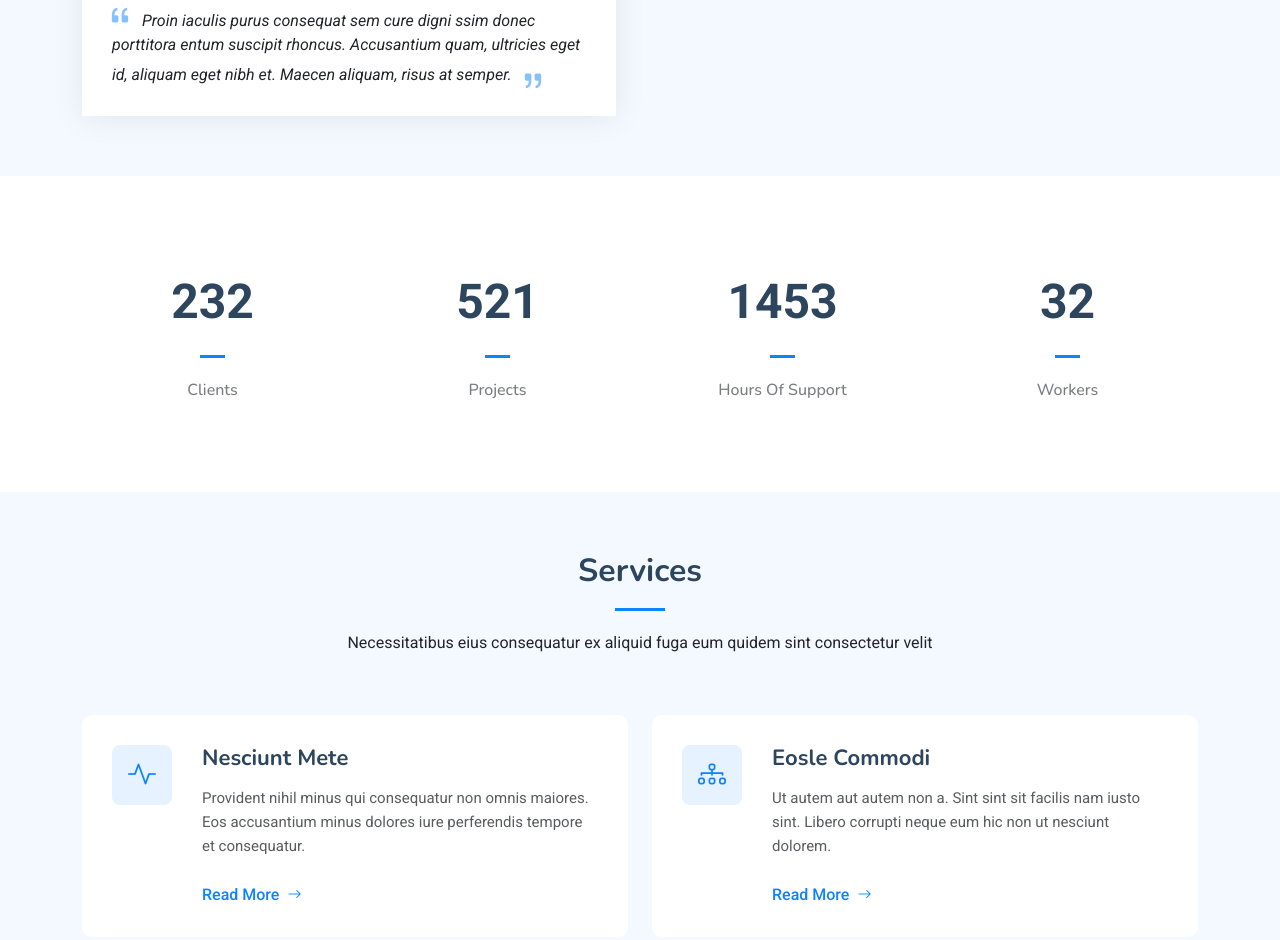
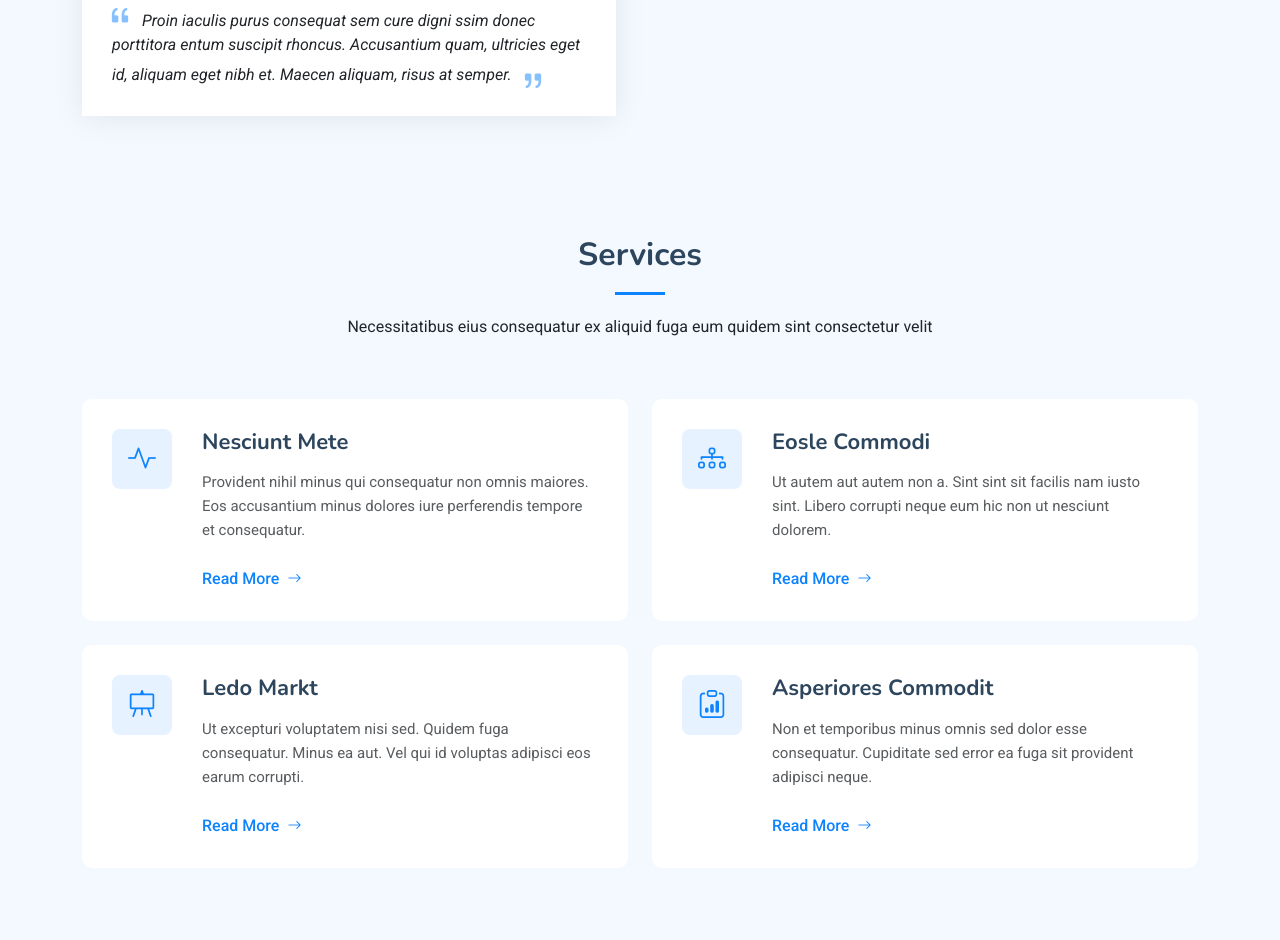
Before and after one commit to azhari7/magic-sheet, a plain HTML site: page index.html in a window 1280 px wide. Shown: the part 4515-5455 px from the top of the page. Drawn offline with nearby package versions, Linux system fonts and the light colour scheme.

Commit message:
Update index.html

```diff
--- a/index.html
+++ b/index.html
@@ -695,9 +695,8 @@
 
       </div>
 
-    </section><!-- /Testimonials Section -->
-
-    <!-- Stats Section -->
+    </section>
+<!--
     <section id="stats" class="stats section">
 
       <div class="container" data-aos="fade-up" data-aos-delay="100">
@@ -709,35 +708,37 @@
               <span data-purecounter-start="0" data-purecounter-end="232" data-purecounter-duration="1" class="purecounter"></span>
               <p>Clients</p>
             </div>
-          </div><!-- End Stats Item -->
+          </div>
 
           <div class="col-lg-3 col-md-6">
             <div class="stats-item text-center w-100 h-100">
               <span data-purecounter-start="0" data-purecounter-end="521" data-purecounter-duration="1" class="purecounter"></span>
               <p>Projects</p>
             </div>
-          </div><!-- End Stats Item -->
+          </div>
 
           <div class="col-lg-3 col-md-6">
             <div class="stats-item text-center w-100 h-100">
               <span data-purecounter-start="0" data-purecounter-end="1453" data-purecounter-duration="1" class="purecounter"></span>
               <p>Hours Of Support</p>
             </div>
-          </div><!-- End Stats Item -->
+          </div>
 
           <div class="col-lg-3 col-md-6">
             <div class="stats-item text-center w-100 h-100">
               <span data-purecounter-start="0" data-purecounter-end="32" data-purecounter-duration="1" class="purecounter"></span>
               <p>Workers</p>
             </div>
-          </div><!-- End Stats Item -->
+          </div>
 
         </div>
 
       </div>
 
-    </section><!-- /Stats Section -->
+    </section> -->
 
+    <!-- /Stats Section
+ -->
     <!-- Services Section -->
     <section id="services" class="services section light-background">
 
@@ -850,7 +851,7 @@
               </ul>
 
               <a href="#" class="btn btn-primary">
-                Pilih Sekarang
+                Coba Gratis Sekarang
                 <i class="bi bi-arrow-right"></i>
               </a>
             </div>
```
